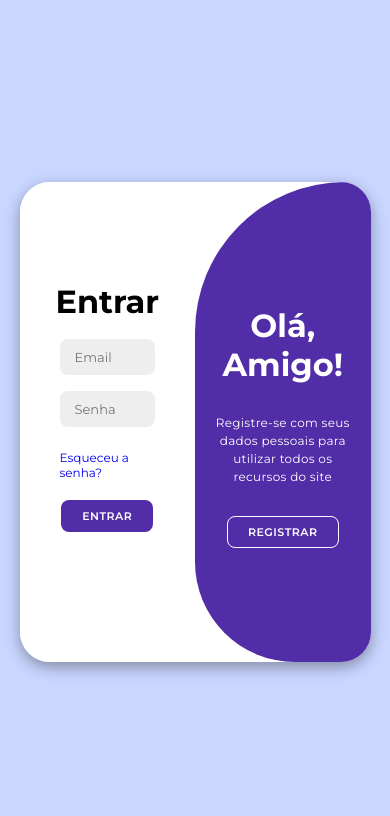
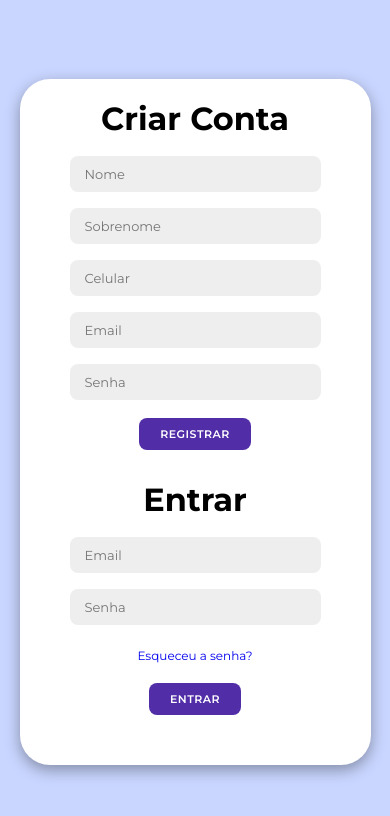
Before and after one commit to marcosordnael/NovoSite, a website with bundled scripts: page public/index.html in a window 390 px wide. Built offline with nearby package versions, Linux system fonts and the light colour scheme; files whose address does not match are found by name.

Commit message:
Update style-index.css

```diff
--- a/public/style-index.css
+++ b/public/style-index.css
@@ -212,6 +212,32 @@ body {
         padding: 10px;
     }
 
+    .form-container {
+        position: static;
+        width: 100%;
+        height: auto;
+        transform: none;
+    }
+
+
+
+    .sign-in, .sign-up {
+        width: 100%;
+        position: static;
+        opacity: 1;
+        transform: none;
+        z-index: auto;
+    }
+
+    .toggle-container {
+        display: none;
+    }
+
+    .container.active .sign-in,
+    .container.active .sign-up {
+        transform: none;
+    }
+
     .container button {
         padding: 8px 20px;
         font-size: 11px;
```
